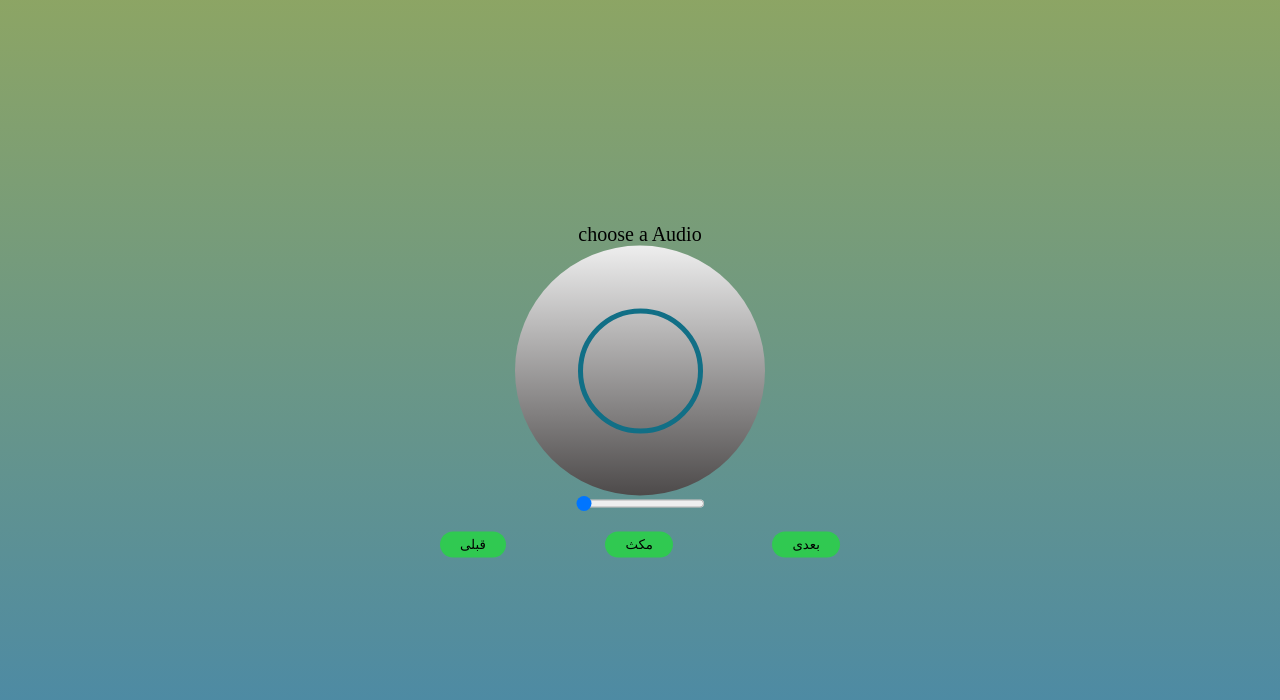
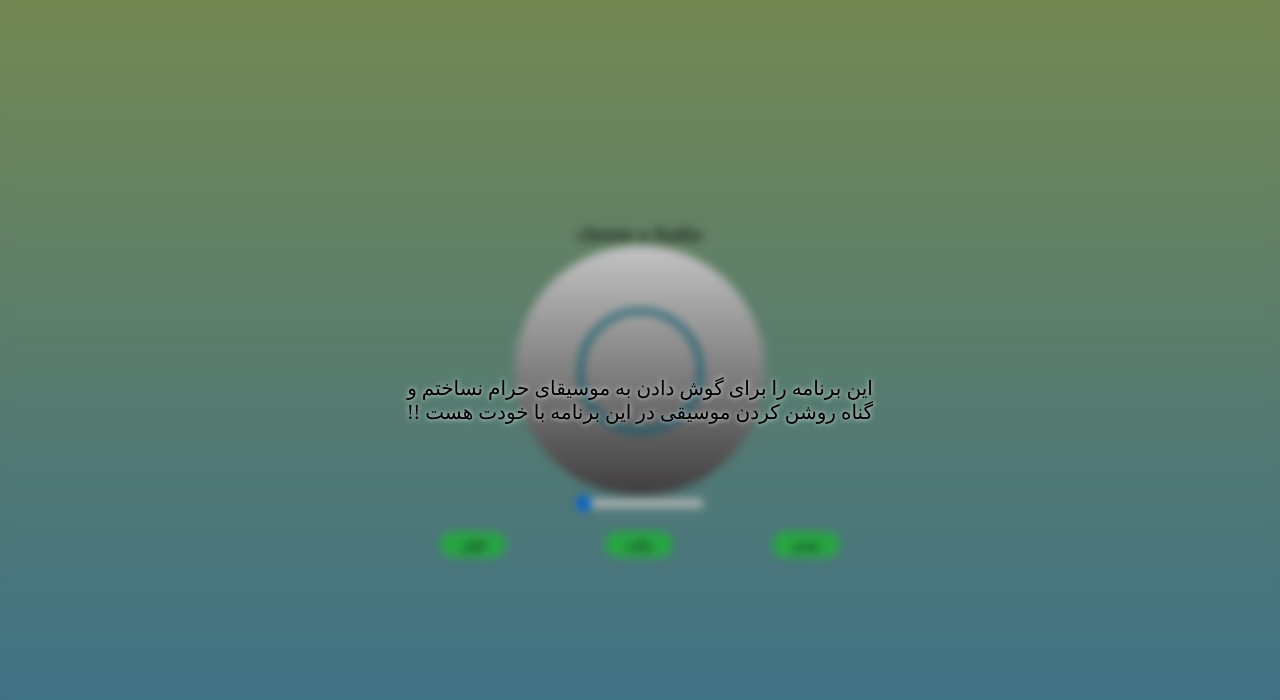
Before and after one commit to hosseinGith/mp3Player, a plain HTML site: page index.html in a window 1280 px wide. Drawn offline with Linux system fonts and the light colour scheme.

Commit message:
add text

```diff
--- a/index.html
+++ b/index.html
@@ -9,8 +9,8 @@
   <body>
     <div class="alertContainer">
       <p>
-        این برنامه را برای گوش دادن به موسیقیای حرام نساختم و گناه روشن موسیقی
-        در این برنامه با خودت هست !!
+        این برنامه را برای گوش دادن به موسیقای حرام نساختم و گناه روشن کردن
+        موسیقی در این برنامه با خودت هست !!
       </p>
     </div>
     <div class="container">
--- a/scripts/main.js
+++ b/scripts/main.js
@@ -14,7 +14,7 @@ function setAudio() {
   fileName.textContent = filesInput.files[audioIndex].name;
   audio.play();
 }
-setInterval(() => alertContainer.remove(), 2000);
+setInterval(() => alertContainer.remove(), 6000);
 alertContainer.addEventListener("click", function () {
   this.remove();
 });
--- a/styles/main.scss
+++ b/styles/main.scss
@@ -13,14 +13,18 @@ body {
 .alertContainer {
   width: 100%;
   height: 100%;
+  left: 0;
+  top: 0;
   display: flex;
   align-items: center;
   justify-content: center;
+  text-align: center;
   direction: rtl;
   position: fixed;
   backdrop-filter: blur(5px);
   background-color: #0000002d;
   font-size: 20px;
+  padding: 0 5px;
   text-shadow: 0 0 5px #eee;
   z-index: 2;
   p {
```
Also changed, not shown: styles/main.css, 1 other file.
